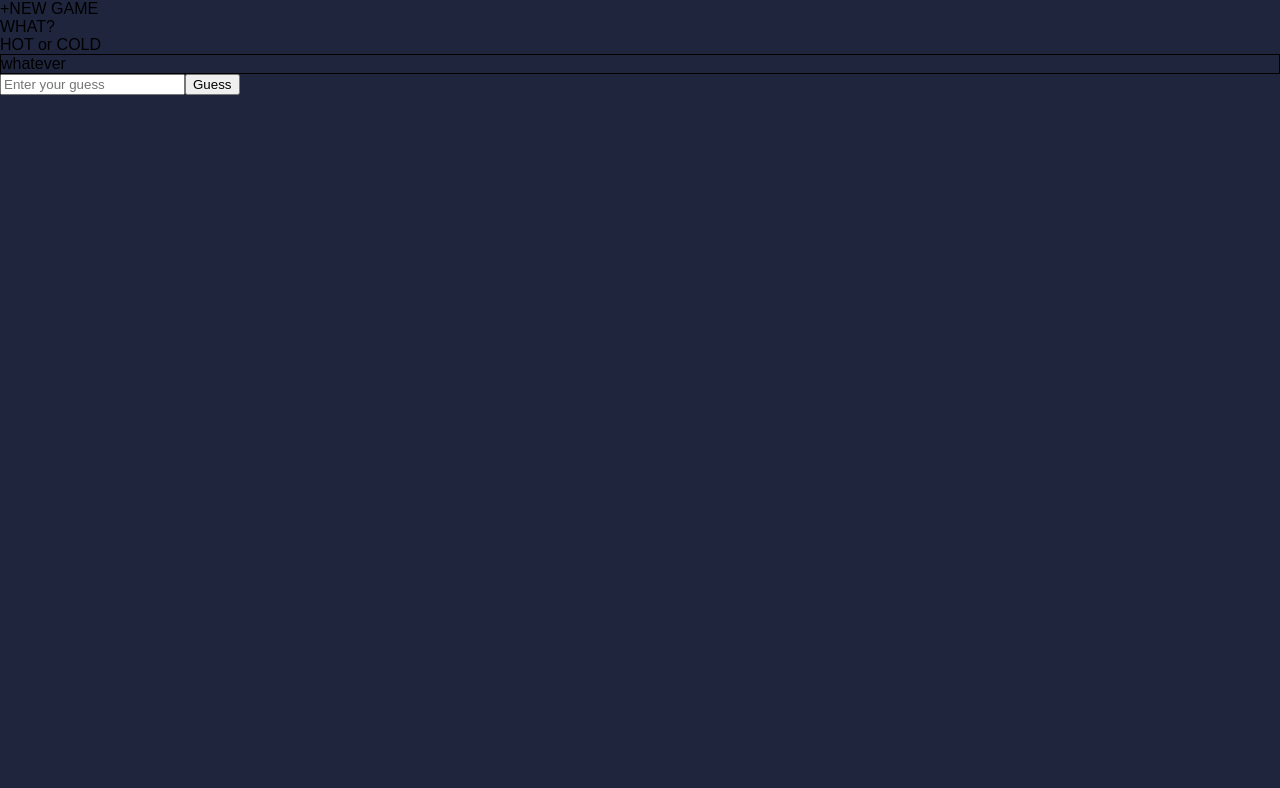
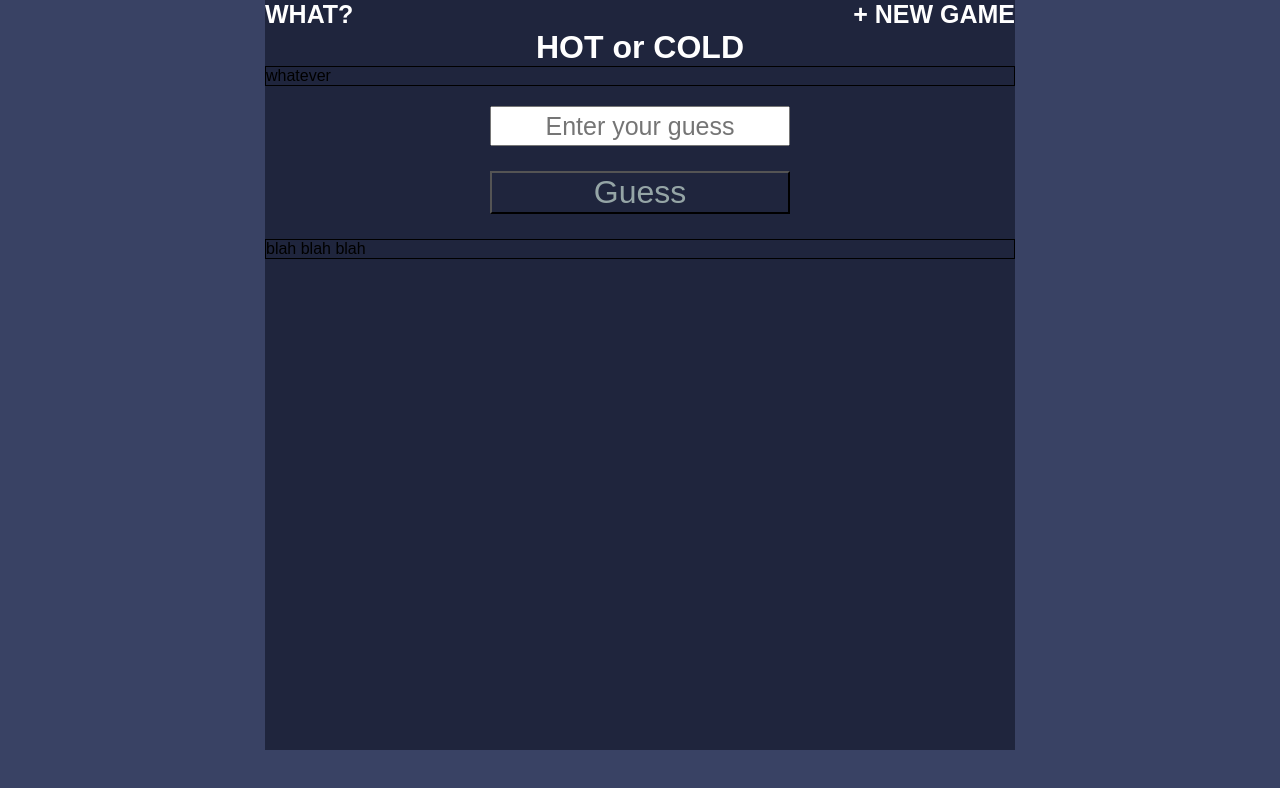
Before and after one commit to thinkful-c16/hot-or-coldKW, a React app: page / in a window 1280 px wide. Built offline with nearby package versions, Linux system fonts and the light colour scheme.

Commit message:
Added new CSS using flex.

```diff
--- a/src/components/game.js
+++ b/src/components/game.js
@@ -1,9 +1,5 @@
 import React from 'react'
-//
 import MainBoard from './mainboard';
-// import GuessTracker from './guesstracker'
-// import TopBoard from './topboard'
-// import UserGuess from './userGuess'
 // /main rendering file (layout).. class Game
 
 export default function Game() {
--- a/src/components/gamerules.js
+++ /dev/null
@@ -1,11 +0,0 @@
-import React from 'react'
-import './gamerules.css'
-;
-export default function GameRules() {
-    const text = 'What?';
-    return (
-        <div className='rules'>
-        {text.toUpperCase()}
-        </div>
-    );
-};
--- a/src/components/guesstracker.css
+++ b/src/components/guesstracker.css
@@ -1,3 +1,4 @@
 .guessTrack {
+    margin: 0 auto;
     border: 1px solid black;
 }
--- a/src/components/mainboard.css
+++ b/src/components/mainboard.css
@@ -1,3 +1,13 @@
 main {
+    margin: 0 auto;
     background-color: #1F253D;
 }
+
+
+/* //why is this not updating to the right color */
+/*
+h1 {
+    color: white;
+    text-align: center;
+    border: 1px solid white
+} */
--- a/src/components/mainboard.js
+++ b/src/components/mainboard.js
@@ -1,20 +1,21 @@
 import React from 'react'
-import NewGame from './newgame'
-import GameRules from './gamerules'
+import RulesReset from './rulesreset'
 import GuessTracker from './guesstracker'
 import TopBoard from './topboard'
 import UserGuess from './userGuess'
+import MainHeader from './mainheader'
+// import '/.mainboard.css'
 //hot or cold text
 
 export default function MainBoard() {
     const text = 'HOT or COLD'
    return (
        <main>
-           <NewGame />
-           <GameRules />
-           {text}
+           <RulesReset />
+           <MainHeader />
            <TopBoard />
            <UserGuess />
+           <GuessTracker />
        </main>
    )
 }
--- /dev/null
+++ b/src/components/mainheader.css
@@ -0,0 +1,10 @@
+/* header {
+    text-align: center;
+} */
+
+.mainH1 {
+    color: white;
+    margin: 0 auto;
+    text-align: center;
+
+}
--- /dev/null
+++ b/src/components/mainheader.js
@@ -0,0 +1,11 @@
+import React from 'react';
+import './mainheader.css'
+
+export default function MainHeader() {
+    const text = 'HOT or COLD';
+    return (
+        <header>
+            <h1 className='mainH1'>{text}</h1>
+        </header>
+    )
+}
--- a/src/components/newgame.js
+++ /dev/null
@@ -1,9 +0,0 @@
-import React from 'react';
-import './newgame.css';
-
-export default function NewGame() {
-    const text = '+New Game'
-    return (
-        <div>{text.toUpperCase()}</div>
-    );
-};
--- /dev/null
+++ b/src/components/rulesreset.css
@@ -0,0 +1,30 @@
+ul {
+    display: flex;
+    justify-content: space-between;
+    margin: 0 auto;
+    /* //removes padding from the left (typical of unordered lists) */
+    padding: 0;
+    list-style: none;
+}
+
+a {
+    text-decoration: none;
+    color: white;
+
+}
+
+.what, .about {
+    font-size: 25px;
+    font-weight: bold;
+    display: inline-block
+}
+.what {
+    /* position: relative;
+    top: 18px;
+    left: -20px */
+}
+
+.about {
+    /* position: absolute;
+    right: 0; */
+}
--- /dev/null
+++ b/src/components/rulesreset.js
@@ -0,0 +1,15 @@
+import React from 'react'
+import './rulesreset.css'
+;
+export default function RulesReset() {
+    const about = 'What?';
+    const reset = '+ New Game';
+    return (
+        <nav>
+        <ul>
+            <li><a className='what' href='#'>{about.toUpperCase()}</a></li>
+            <li><a className='about' href='#'>{reset.toUpperCase()}</a></li>
+        </ul>
+        </nav>
+    );
+};
--- a/src/components/topboard.css
+++ b/src/components/topboard.css
@@ -1,4 +1,5 @@
 .resToUser {
+    margin: 0 auto;
     border: 1px solid black;
 
 }
--- a/src/components/userGuess.css
+++ b/src/components/userGuess.css
@@ -0,0 +1,37 @@
+/* form, input {
+    width: 50%;
+    margin: 0 auto;
+
+} */
+
+form {
+    display: flex;
+    flex-direction: column;
+    align-items: center;
+    padding-top: 20px
+}
+
+input {
+
+    margin-bottom: 25px
+}
+
+
+form {
+    opacity: 1;
+}
+
+input#enterGuess {
+    text-align: center;
+    font-size: 25px;
+    width: 300px;
+    height: 40px
+}
+
+input#guessBtn {
+    color: #95a5a6;
+    font-size: 2em;
+    background: #1F253D;
+    width: 300px;
+
+}
--- a/src/components/userGuess.js
+++ b/src/components/userGuess.js
@@ -5,8 +5,8 @@ export default function UserGuess() {
     const guess = 'blahhhhh'
     return (
         <form>
-            <input type='text' name='userGuess' className='userGuess' placeholder='Enter your guess'/>
-            <input type='submit' value='Guess'/>
+            <input type='text' name='userGuess' id='enterGuess' placeholder='Enter your guess'/>
+            <input type='button' id='guessBtn' value='Guess'/>
         </form>
     );
 };
--- a/src/index.css
+++ b/src/index.css
@@ -1,5 +1,18 @@
+* {
+  box-sizing: border-box;
+}
+
+/* //universal styles here */
+
+html {
+  background-color: #394264
+
+}
+
 body {
-  margin: 0;
+  width: 750px;
+  height: 750px;
+  margin: 0 auto;
   padding: 0;
   font-family: sans-serif;
   background-color: #1F253D;
--- a/src/index.js
+++ b/src/index.js
@@ -1,6 +1,5 @@
 import React from 'react';
 import ReactDOM from 'react-dom';
-// import Rules from './components/gamerules'
 import Game from './components/game'
 import './index.css';
 
```
Also changed, not shown: src/components/gamerules.css (deleted), src/components/newgame.css (deleted).
